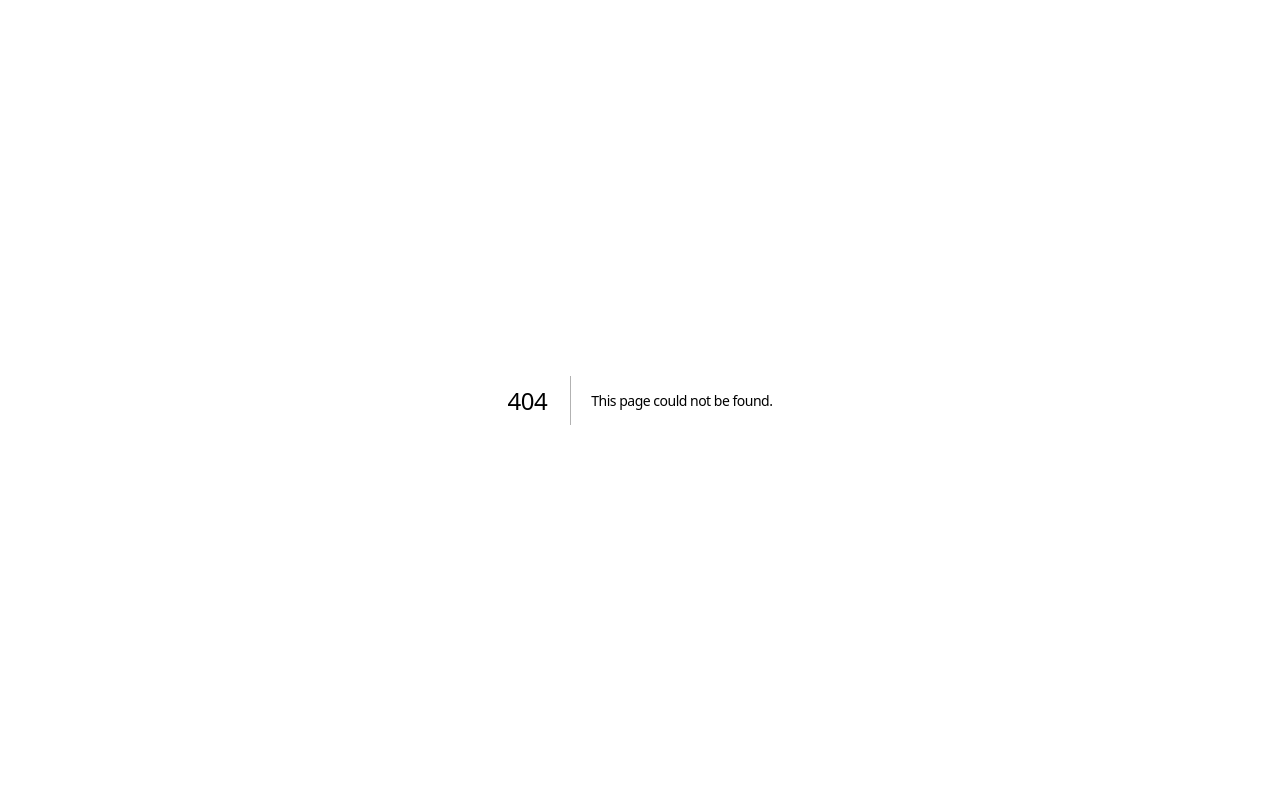
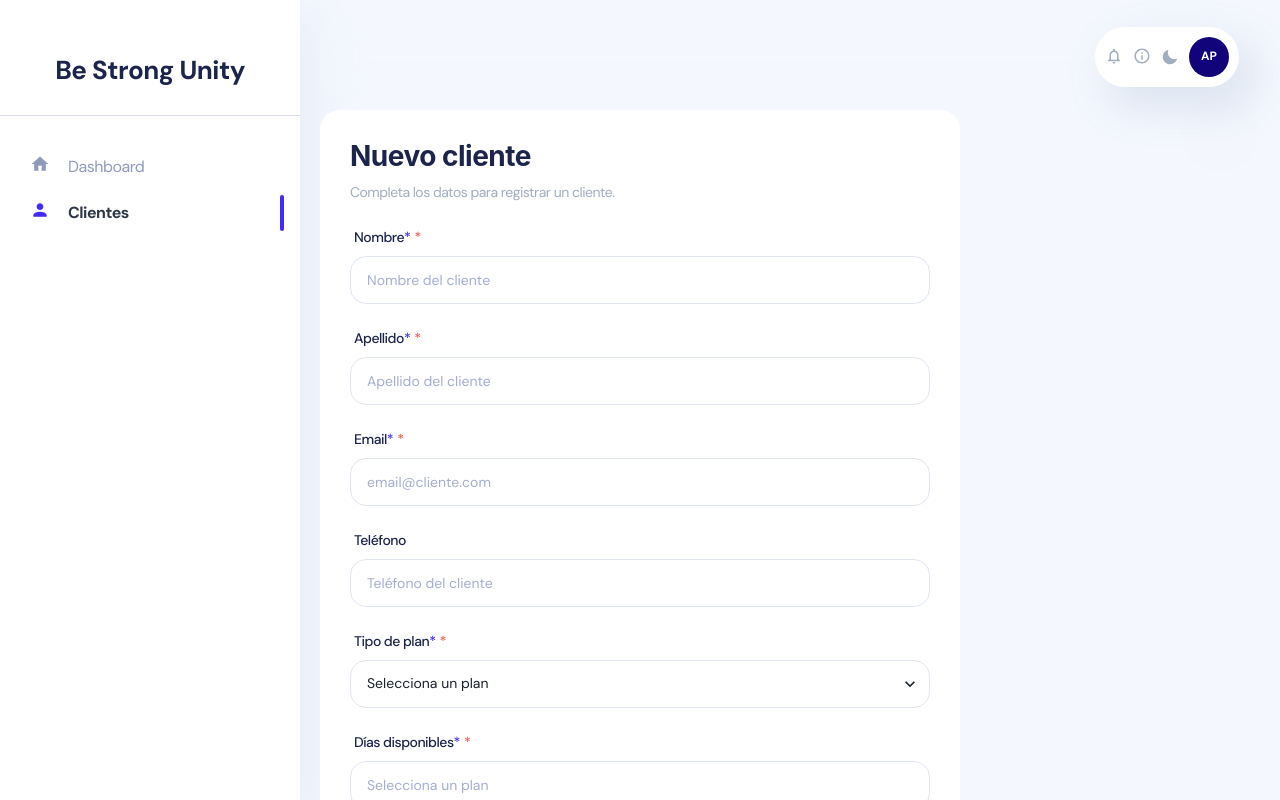
Before and after one commit to ymichel31/panel-administrativo, a Next.js app: page /admin/clients/create in a window 1280 px wide. Before the commit this address had no page. Built offline with nearby package versions, Linux system fonts and the light colour scheme.

Commit message:
vista crear cliente

```diff
--- /dev/null
+++ b/src/app/admin/clients/create/page.tsx
@@ -0,0 +1,256 @@
+'use client';
+
+import {
+  Box,
+  Button,
+  Flex,
+  FormControl,
+  FormLabel,
+  Heading,
+  Input,
+  Select,
+  SimpleGrid,
+  Text,
+  useColorModeValue,
+} from '@chakra-ui/react';
+import Card from 'components/card/Card';
+import Link from 'next/link';
+import { useState } from 'react';
+
+type PlanValue = 'Básico' | 'Pro' | 'Premium' | 'Enterprise' | 'Días';
+
+type PlanOption = {
+  value: PlanValue;
+  label: string;
+  days: number;
+};
+
+const PLAN_OPTIONS: PlanOption[] = [
+  { value: 'Básico', label: 'Básico', days: 5 },
+  { value: 'Pro', label: 'Pro', days: 20 },
+  { value: 'Premium', label: 'Premium', days: 12 },
+  { value: 'Enterprise', label: 'Enterprise', days: 8 },
+  { value: 'Días', label: 'Días', days: null },
+];
+
+export default function CreateClient() {
+  const textColor = useColorModeValue('navy.700', 'white');
+  const brandStars = useColorModeValue('brand.500', 'brand.400');
+
+  const [planType, setPlanType] = useState<PlanValue | ''>('');
+  const [daysAvailable, setDaysAvailable] = useState('');
+
+  const isManualDays = planType === 'Días';
+
+  const daysPlaceholder = isManualDays
+    ? 'Ingresa los días'
+    : 'Selecciona un plan';
+
+  const handlePlanChange = (value: string) => {
+    const plan = PLAN_OPTIONS.find(
+      (item) => item.value === value
+    );
+
+    if (!plan) {
+      setPlanType('');
+      setDaysAvailable('');
+      return;
+    }
+
+    setPlanType(plan.value);
+
+    if (plan.days !== null) {
+      setDaysAvailable(String(plan.days));
+    } else {
+      setDaysAvailable('');
+    }
+  };
+
+  return (
+    <Box pt={{ base: '130px', md: '80px', xl: '80px' }}>
+      <SimpleGrid
+        mb="20px"
+        columns={{ base: 1 }}
+        spacing={{ base: '20px', xl: '20px' }}
+      >
+        <Card flexDirection="column" w="100%" maxW="640px" p="30px">
+          <Heading color={textColor} fontSize="28px" mb="8px">
+            Nuevo cliente
+          </Heading>
+
+          <Text color="gray.400" fontSize="sm" mb="24px">
+            Completa los datos para registrar un cliente.
+          </Text>
+
+          <Box as="form">
+            <FormControl mb="24px" isRequired>
+              <FormLabel
+                display="flex"
+                ms="4px"
+                fontSize="sm"
+                fontWeight="500"
+                color={textColor}
+                mb="8px"
+              >
+                Nombre
+                <Text color={brandStars}>*</Text>
+              </FormLabel>
+
+              <Input
+                name="first_name"
+                variant="auth"
+                fontSize="sm"
+                placeholder="Nombre del cliente"
+                size="lg"
+              />
+            </FormControl>
+
+            <FormControl mb="24px" isRequired>
+              <FormLabel
+                display="flex"
+                ms="4px"
+                fontSize="sm"
+                fontWeight="500"
+                color={textColor}
+                mb="8px"
+              >
+                Apellido
+                <Text color={brandStars}>*</Text>
+              </FormLabel>
+
+              <Input
+                name="last_name"
+                variant="auth"
+                fontSize="sm"
+                placeholder="Apellido del cliente"
+                size="lg"
+              />
+            </FormControl>
+
+            <FormControl mb="24px" isRequired>
+              <FormLabel
+                display="flex"
+                ms="4px"
+                fontSize="sm"
+                fontWeight="500"
+                color={textColor}
+                mb="8px"
+              >
+                Email
+                <Text color={brandStars}>*</Text>
+              </FormLabel>
+
+              <Input
+                name="email"
+                type="email"
+                variant="auth"
+                fontSize="sm"
+                placeholder="email@cliente.com"
+                size="lg"
+              />
+            </FormControl>
+
+            <FormControl mb="24px">
+              <FormLabel
+                ms="4px"
+                fontSize="sm"
+                fontWeight="500"
+                color={textColor}
+                mb="8px"
+              >
+                Teléfono
+              </FormLabel>
+
+              <Input
+                name="phone"
+                type="tel"
+                variant="auth"
+                fontSize="sm"
+                placeholder="Teléfono del cliente"
+                size="lg"
+              />
+            </FormControl>
+
+            <FormControl mb="24px" isRequired>
+              <FormLabel
+                display="flex"
+                ms="4px"
+                fontSize="sm"
+                fontWeight="500"
+                color={textColor}
+                mb="8px"
+              >
+                Tipo de plan
+                <Text color={brandStars}>*</Text>
+              </FormLabel>
+
+              <Select
+                name="plan_type"
+                variant="auth"
+                fontSize="sm"
+                placeholder="Selecciona un plan"
+                size="lg"
+                value={planType}
+                onChange={(e) => handlePlanChange(e.target.value)}
+              >
+                {PLAN_OPTIONS.map((plan) => (
+                  <option key={plan.value} value={plan.value}>
+                    {plan.label}
+                  </option>
+                ))}
+              </Select>
+            </FormControl>
+
+            <FormControl mb="32px" isRequired>
+              <FormLabel
+                display="flex"
+                ms="4px"
+                fontSize="sm"
+                fontWeight="500"
+                color={textColor}
+                mb="8px"
+              >
+                Días disponibles
+                <Text color={brandStars}>*</Text>
+              </FormLabel>
+
+              <Input
+                name="days_available"
+                type="number"
+                min={0}
+                variant="auth"
+                fontSize="sm"
+                placeholder={daysPlaceholder}
+                size="lg"
+                value={daysAvailable}
+                isReadOnly={!isManualDays}
+                onChange={(e) => setDaysAvailable(e.target.value)}
+              />
+            </FormControl>
+
+            <Flex gap="12px" flexWrap="wrap">
+              <Button
+                type="submit"
+                variant="brand"
+                fontSize="sm"
+                fontWeight="500"
+              >
+                Guardar cliente
+              </Button>
+
+              <Button
+                as={Link}
+                href="/admin/clients"
+                variant="outline"
+                fontSize="sm"
+                fontWeight="500"
+              >
+                Cancelar
+              </Button>
+            </Flex>
+          </Box>
+        </Card>
+      </SimpleGrid>
+    </Box>
+  );
+}
```
Also changed, not shown: src/app/admin/clients/page.tsx (+17 -5 lines).
